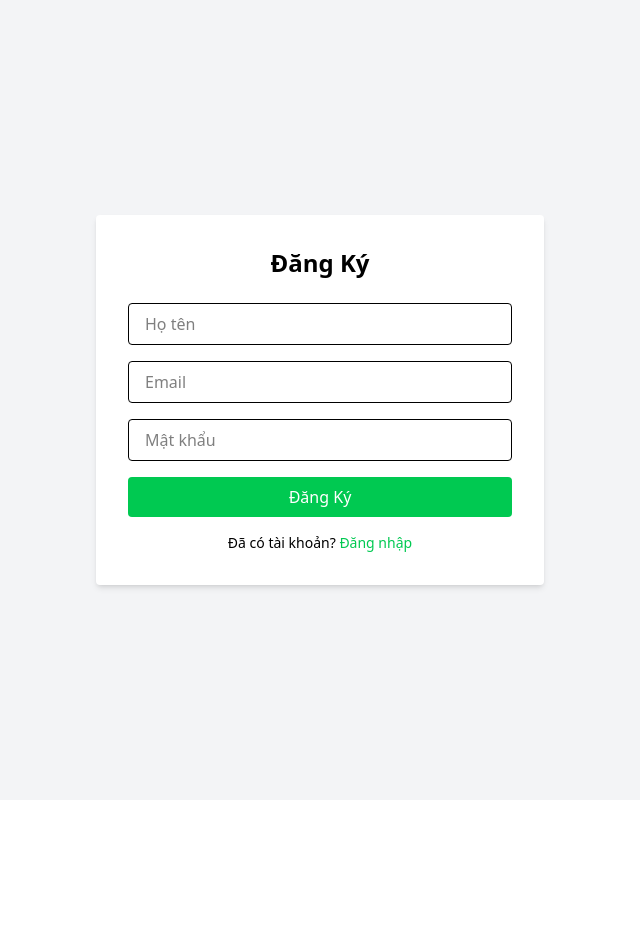
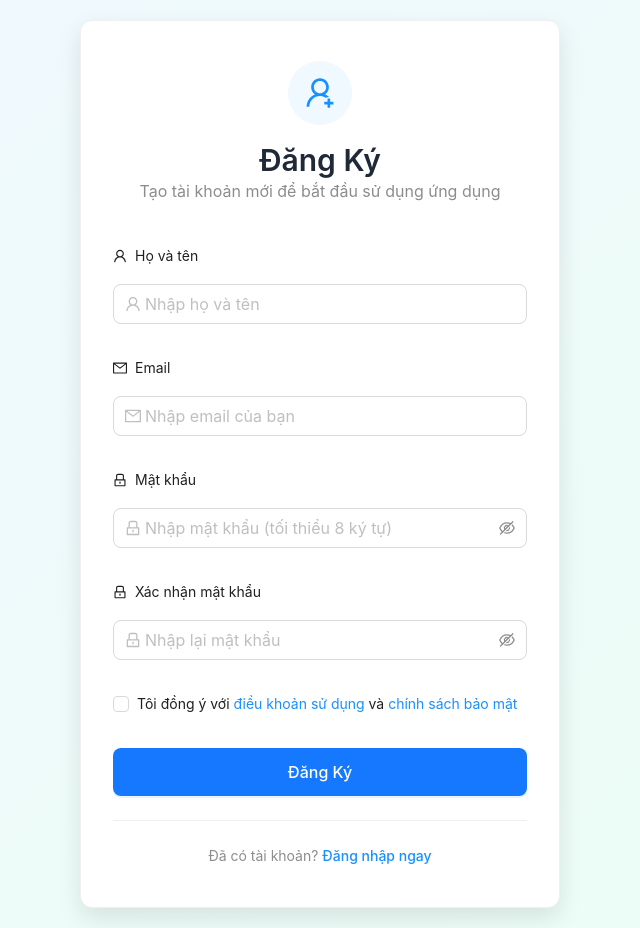
Before and after one commit to Chien0903/ITSS, a React (Vite) app in the folder frontend/: page /register in a window 1280 px wide. Shown: the whole page, without its empty margins (320-960 px from the left). Before the commit the page ends 800 px from the top, so only its background shows below. Built offline with nearby package versions, Linux system fonts and the light colour scheme.

Commit message:
update UI register page

```diff
--- a/frontend/src/App.jsx
+++ b/frontend/src/App.jsx
@@ -42,6 +42,7 @@ function App() {
         <Route path="add-shopping-list" element={<AddShoppingList />} />
         <Route path="shopping-list/:id" element={<ShoppingListDetail />} />
         <Route path="add-new-planning" element={<AddNewPlanning />} />
+        <Route path="profile" element={<Profile />} />
       </Route>
       <Route path="/login" element={<Login />} />
       <Route path="/register" element={<Register />} />
--- a/frontend/src/pages/Register.jsx
+++ b/frontend/src/pages/Register.jsx
@@ -1,88 +1,288 @@
 import React, { useState } from "react";
+import {
+  Form,
+  Input,
+  Button,
+  Card,
+  Typography,
+  Checkbox,
+  message,
+  Space,
+  Divider,
+} from "antd";
+import {
+  UserOutlined,
+  MailOutlined,
+  LockOutlined,
+  UserAddOutlined,
+} from "@ant-design/icons";
+import { Link, useNavigate } from "react-router-dom";
 import api from "../api";
-import { useNavigate } from "react-router-dom";
 import { ACCESS_TOKEN, REFRESH_TOKEN } from "../constants";
+
+const { Title, Text } = Typography;
 
 const Register = () => {
   const navigate = useNavigate();
-  const [formData, setFormData] = useState({
-    name: "",
-    email: "",
-    password: "",
-  });
-  const [error, setError] = useState("");
+  const [loading, setLoading] = useState(false);
+  const [form] = Form.useForm();
 
-  const handleChange = (e) => {
-    setFormData({
-      ...formData,
-      [e.target.name]: e.target.value,
-    });
-  };
+  const onFinish = async (values) => {
+    setLoading(true);
+    try {
+      const { confirmPassword, acceptTerms, ...registerData } = values;
 
-  const handleSubmit = async (e) => {
-    e.preventDefault();
-    try {
-      const response = await api.post("/api/register/", formData);
+      const response = await api.post("/api/register/", registerData);
+
       if (response.status === 201) {
         if (response.data.access && response.data.refresh) {
           localStorage.setItem(ACCESS_TOKEN, response.data.access);
           localStorage.setItem(REFRESH_TOKEN, response.data.refresh);
         }
-        alert("Đăng ký thành công!");
+
+        message.success({
+          content: "Đăng ký thành công! Chào mừng bạn đến với ứng dụng.",
+          duration: 3,
+        });
+
+        setTimeout(() => {
           navigate("/login");
+        }, 1500);
       }
     } catch (err) {
-      setError(err.response?.data?.message || "Có lỗi xảy ra khi đăng ký");
+      console.error("Registration error:", err);
+      message.error({
+        content:
+          err.response?.data?.message ||
+          "Có lỗi xảy ra khi đăng ký. Vui lòng thử lại.",
+        duration: 4,
+      });
+    } finally {
+      setLoading(false);
     }
   };
 
+  const validatePassword = (_, value) => {
+    if (!value) {
+      return Promise.reject(new Error("Vui lòng nhập mật khẩu"));
+    }
+    if (value.length < 8) {
+      return Promise.reject(new Error("Mật khẩu phải có ít nhất 8 ký tự"));
+    }
+    if (!/^(?=.*[a-z])(?=.*[A-Z])(?=.*\d)/.test(value)) {
+      return Promise.reject(
+        new Error("Mật khẩu phải chứa ít nhất 1 chữ thường, 1 chữ hoa và 1 số")
+      );
+    }
+    return Promise.resolve();
+  };
+
+  const validateConfirmPassword = (_, value) => {
+    if (!value) {
+      return Promise.reject(new Error("Vui lòng xác nhận mật khẩu"));
+    }
+    if (value !== form.getFieldValue("password")) {
+      return Promise.reject(new Error("Mật khẩu xác nhận không khớp"));
+    }
+    return Promise.resolve();
+  };
+
   return (
-    <div className="min-h-screen flex items-center justify-center bg-gray-100">
-      <div className="bg-white p-8 rounded shadow-md w-full max-w-md">
-        <h2 className="text-2xl font-bold mb-6 text-center">Đăng Ký</h2>
-        {error && <div className="text-red-500 text-center mb-4">{error}</div>}
-        <form className="space-y-4" onSubmit={handleSubmit}>
-          <input
-            type="text"
+    <div
+      style={{
+        minHeight: "100vh",
+        background: "linear-gradient(135deg, #f0f9ff 0%, #ecfdf5 100%)",
+        display: "flex",
+        alignItems: "center",
+        justifyContent: "center",
+        padding: "20px",
+      }}
+    >
+      <Card
+        style={{
+          width: "100%",
+          maxWidth: 480,
+          boxShadow: "0 10px 25px rgba(0,0,0,0.1)",
+          borderRadius: 12,
+        }}
+        bodyStyle={{ padding: "40px 32px" }}
+      >
+        {/* Header */}
+        <div style={{ textAlign: "center", marginBottom: 32 }}>
+          <div
+            style={{
+              display: "inline-flex",
+              alignItems: "center",
+              justifyContent: "center",
+              width: 64,
+              height: 64,
+              backgroundColor: "#f0f9ff",
+              borderRadius: "50%",
+              marginBottom: 16,
+            }}
+          >
+            <UserAddOutlined style={{ fontSize: 32, color: "#1890ff" }} />
+          </div>
+          <Title level={2} style={{ margin: 0, color: "#1f2937" }}>
+            Đăng Ký
+          </Title>
+          <Text type="secondary" style={{ fontSize: 16 }}>
+            Tạo tài khoản mới để bắt đầu sử dụng ứng dụng
+          </Text>
+        </div>
+
+        <Form
+          form={form}
+          name="register"
+          onFinish={onFinish}
+          layout="vertical"
+          size="large"
+          requiredMark={false}
+        >
+          <Form.Item
             name="name"
-            placeholder="Họ tên"
-            className="w-full px-4 py-2 border rounded"
-            value={formData.name}
-            onChange={handleChange}
-            required
+            label={
+              <Space>
+                <UserOutlined />
+                <span>Họ và tên</span>
+              </Space>
+            }
+            rules={[
+              { required: true, message: "Vui lòng nhập họ và tên" },
+              { min: 2, message: "Tên phải có ít nhất 2 ký tự" },
+            ]}
+          >
+            <Input
+              prefix={<UserOutlined style={{ color: "#bfbfbf" }} />}
+              placeholder="Nhập họ và tên"
+              style={{ borderRadius: 8 }}
             />
-          <input
-            type="email"
+          </Form.Item>
+
+          <Form.Item
             name="email"
-            placeholder="Email"
-            className="w-full px-4 py-2 border rounded"
-            value={formData.email}
-            onChange={handleChange}
-            required
+            label={
+              <Space>
+                <MailOutlined />
+                <span>Email</span>
+              </Space>
+            }
+            rules={[
+              { required: true, message: "Vui lòng nhập email" },
+              { type: "email", message: "Email không hợp lệ" },
+            ]}
+          >
+            <Input
+              prefix={<MailOutlined style={{ color: "#bfbfbf" }} />}
+              placeholder="Nhập email của bạn"
+              style={{ borderRadius: 8 }}
             />
-          <input
-            type="password"
+          </Form.Item>
+
+          <Form.Item
             name="password"
-            placeholder="Mật khẩu"
-            className="w-full px-4 py-2 border rounded"
-            value={formData.password}
-            onChange={handleChange}
-            required
+            label={
+              <Space>
+                <LockOutlined />
+                <span>Mật khẩu</span>
+              </Space>
+            }
+            rules={[{ validator: validatePassword }]}
+          >
+            <Input.Password
+              prefix={<LockOutlined style={{ color: "#bfbfbf" }} />}
+              placeholder="Nhập mật khẩu (tối thiểu 8 ký tự)"
+              style={{ borderRadius: 8 }}
             />
-          <button
-            type="submit"
-            className="w-full bg-green-500 text-white py-2 rounded hover:bg-green-600"
+          </Form.Item>
+
+          <Form.Item
+            name="confirmPassword"
+            label={
+              <Space>
+                <LockOutlined />
+                <span>Xác nhận mật khẩu</span>
+              </Space>
+            }
+            rules={[{ validator: validateConfirmPassword }]}
           >
-            Đăng Ký
-          </button>
-        </form>
-        <p className="text-sm text-center mt-4">
+            <Input.Password
+              prefix={<LockOutlined style={{ color: "#bfbfbf" }} />}
+              placeholder="Nhập lại mật khẩu"
+              style={{ borderRadius: 8 }}
+            />
+          </Form.Item>
+
+          <Form.Item
+            name="acceptTerms"
+            valuePropName="checked"
+            rules={[
+              {
+                validator: (_, value) =>
+                  value
+                    ? Promise.resolve()
+                    : Promise.reject(
+                        new Error("Bạn phải đồng ý với điều khoản sử dụng")
+                      ),
+              },
+            ]}
+          >
+            <Checkbox>
+              <Text style={{ fontSize: 14 }}>
+                Tôi đồng ý với{" "}
+                <Link
+                  to="/terms"
+                  style={{ color: "#1890ff", textDecoration: "none" }}
+                >
+                  điều khoản sử dụng
+                </Link>{" "}
+                và{" "}
+                <Link
+                  to="/privacy"
+                  style={{ color: "#1890ff", textDecoration: "none" }}
+                >
+                  chính sách bảo mật
+                </Link>
+              </Text>
+            </Checkbox>
+          </Form.Item>
+
+          <Form.Item style={{ marginBottom: 16 }}>
+            <Button
+              type="primary"
+              htmlType="submit"
+              loading={loading}
+              block
+              style={{
+                height: 48,
+                borderRadius: 8,
+                fontSize: 16,
+                fontWeight: 500,
+              }}
+            >
+              {loading ? "Đang đăng ký..." : "Đăng Ký"}
+            </Button>
+          </Form.Item>
+        </Form>
+
+        <Divider style={{ margin: "24px 0" }} />
+
+        <div style={{ textAlign: "center" }}>
+          <Text type="secondary" style={{ fontSize: 14 }}>
             Đã có tài khoản?{" "}
-          <a href="/login" className="text-green-500 hover:underline">
-            Đăng nhập
-          </a>
-        </p>
+            <Link
+              to="/login"
+              style={{
+                color: "#1890ff",
+                fontWeight: 500,
+                textDecoration: "none",
+              }}
+            >
+              Đăng nhập ngay
+            </Link>
+          </Text>
         </div>
+      </Card>
     </div>
   );
 };
```
Lines whose indentation alone changed are shown as unchanged.
